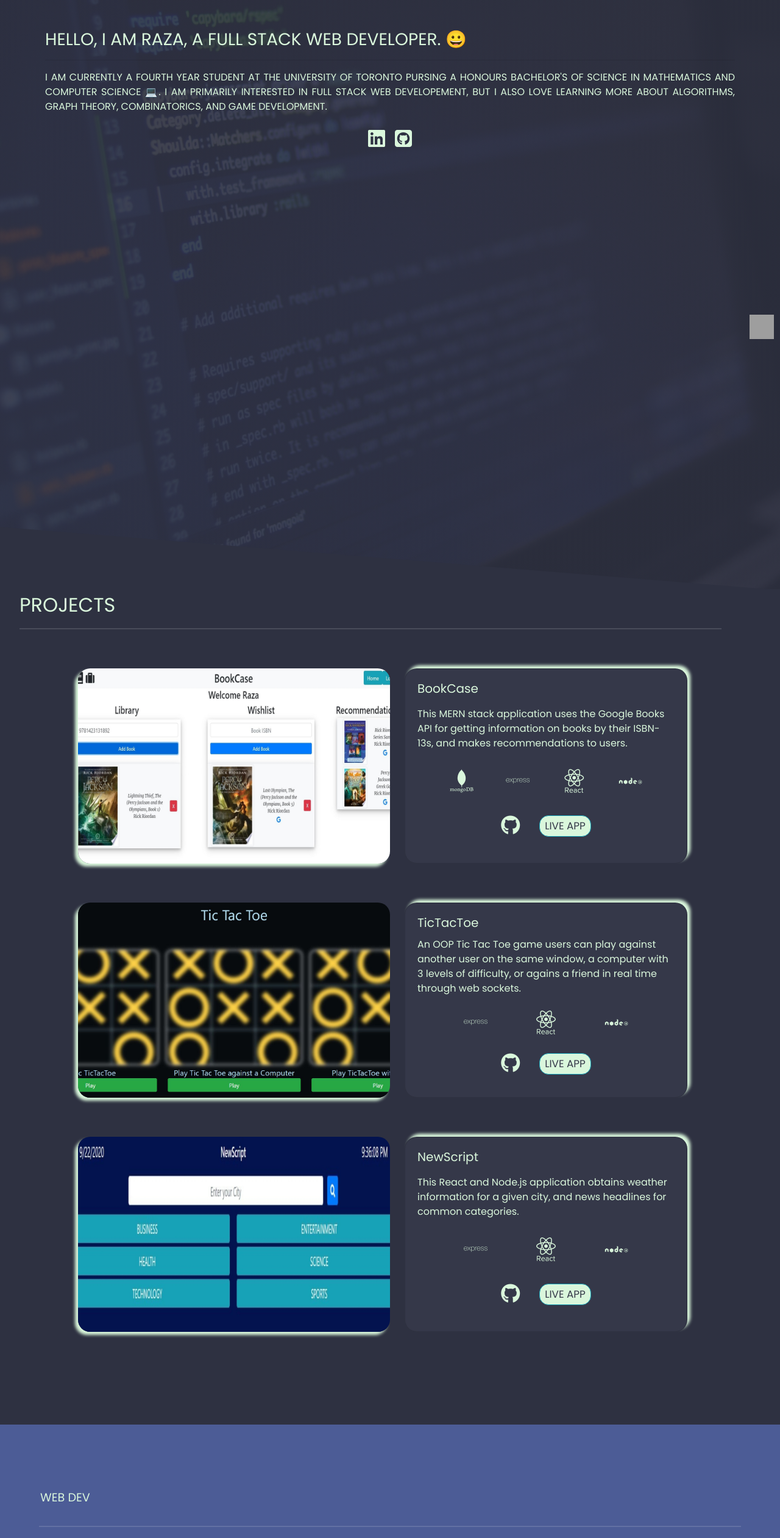
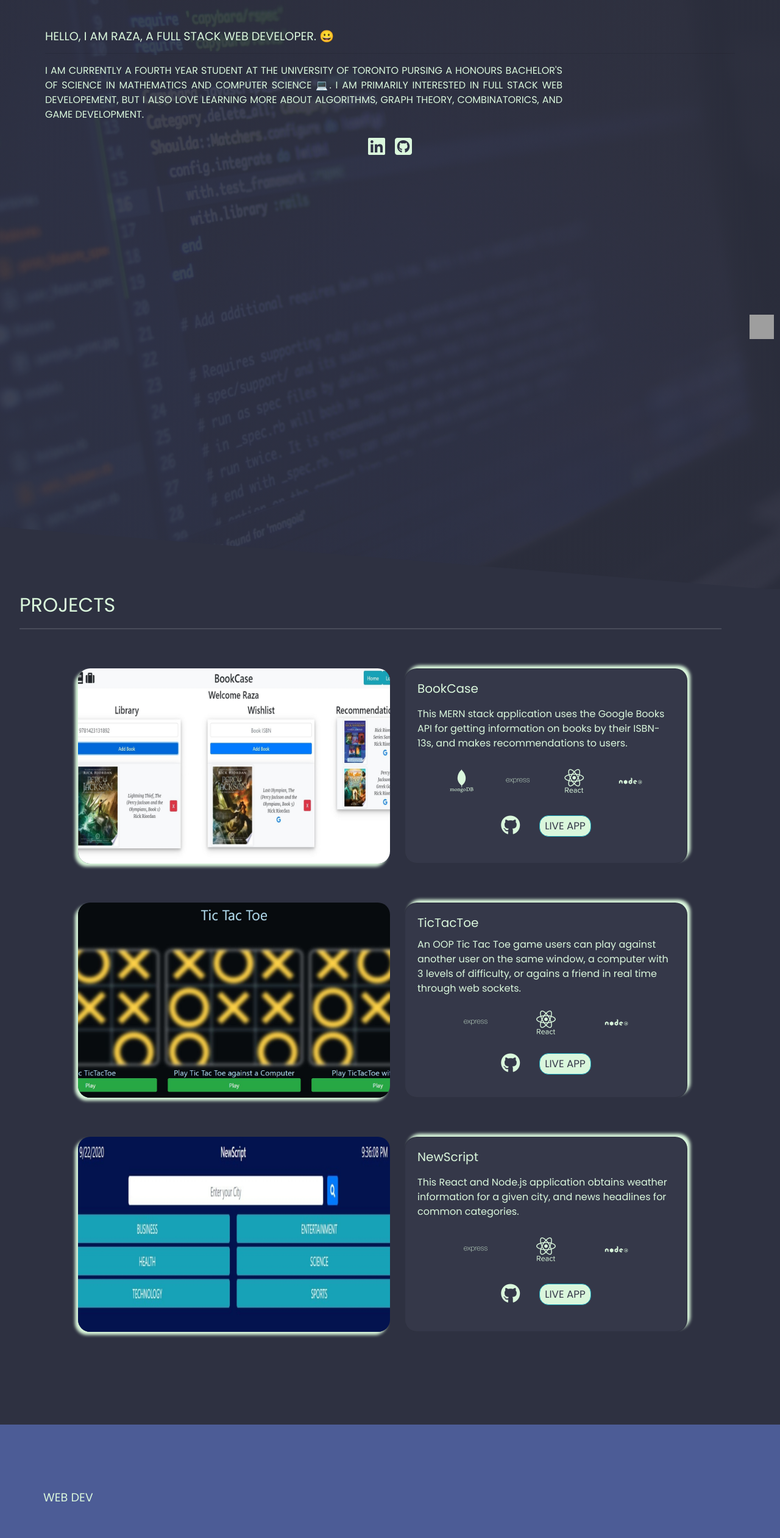
Before and after one commit to SAbbas2018/portfolio, a React (Create React App) app: page / in a window 1280 px wide. Shown: the part 234-2756 px from the top of the page at 61% size. Built offline with nearby package versions, Linux system fonts and the light colour scheme; grey boxes are pictures that could not be loaded.

Commit message:
Added open graph meta tags

```diff
--- a/public/index.html
+++ b/public/index.html
@@ -4,10 +4,11 @@
     <meta charset="utf-8" />
     <meta name="viewport" content="width=device-width, initial-scale=1" />
     <meta name="theme-color" content="#000000" />
-    <meta
-      name="description"
-      content="Web site created using create-react-app"
-    />
+    <meta name="description" content="Raza Abbas: Portfolio" />
+    <meta property="og:title" content="Syed Raza Abbas" />
+    <meta property="og:url" content="https://sabbas2018.github.io/" />
+    <meta property="og:description" content="Raza Abbas: Portfolio" />
+    <meta property="og:image" content="../assets/home-page.jpeg" />
     <link
       href="https://fonts.googleapis.com/css2?family=Poppins&display=swap"
       rel="stylesheet"
--- a/src/components/Skills.js
+++ b/src/components/Skills.js
@@ -14,6 +14,7 @@ export default function Skills() {
           <i className="devicon-css3-plain-wordmark skill"></i>
         </main>
       </article>
+      <br />
       <article className="skills-container programming">
         <header className="container-title skills-header">
           Programming Languages
@@ -24,6 +25,7 @@ export default function Skills() {
           {/* <i className="devicon-go-plain skill"></i> */}
         </main>
       </article>
+      <br />
       <article className="skills-container databases">
         <header className="container-title skills-header">Databases</header>
         <main className="skills-grid">
@@ -32,6 +34,7 @@ export default function Skills() {
           <i className="devicon-mysql-plain-wordmark skill"></i>
         </main>
       </article>
+      <br />
       <article className="skills-container tools">
         <header className="container-title skills-header">Tools</header>
         <main className="skills-grid">
--- a/src/index.css
+++ b/src/index.css
@@ -75,7 +75,12 @@ a:hover {
   margin: auto;
   padding: 10px;
 }
-
+.about-me-title {
+  font-size: 1.2em;
+}
+.about-me-text {
+  width: 75%;
+}
 .social-container {
   width: 50%;
   margin: auto;
@@ -247,7 +252,7 @@ i.fab:hover {
   text-transform: uppercase;
   height: 8vh;
   width: 90vw;
-  border-bottom: solid 2px rgba(255, 255, 255, 0.125);
+  /* border-bottom: solid 2px rgba(255, 255, 255, 0.125); */
   font-size: 2em;
   margin: 1em;
 }
@@ -259,6 +264,7 @@ i.fab:hover {
   /* height: 33vh; */
   width: 100%;
   position: relative;
+  margin: 5px;
 }
 
 /* .programming {
```
Also changed, not shown: public/assets/home-page.JPG (added).
